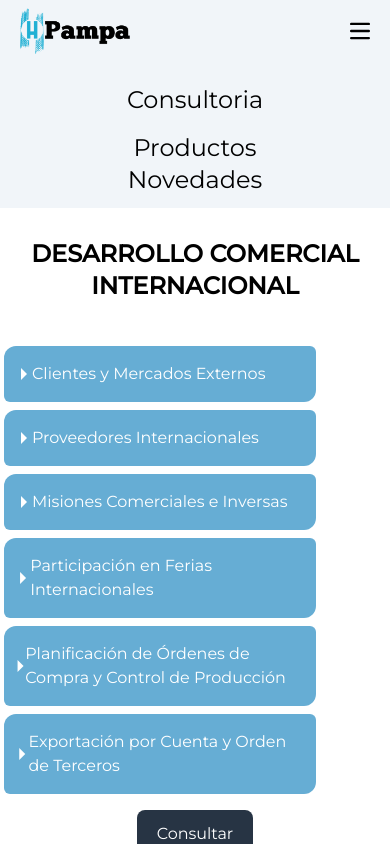
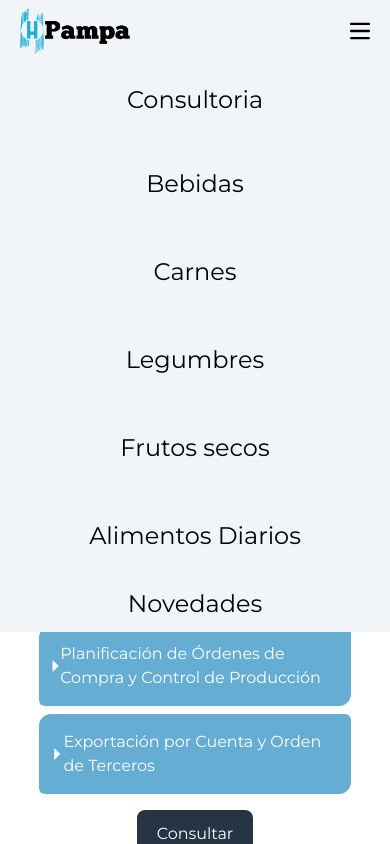
Before and after one commit to Lisandrocba/hpampa, a Next.js app: page /consultoria in a window 390 px wide. Both pictures are taken after a click on the button 360 px from the left and 31 px from the top of the page. Shown: the top 844 px of the page. Built offline with nearby package versions, Linux system fonts and the light colour scheme.

Commit message:
cambio menu servicios

```diff
--- a/components/Header.js
+++ b/components/Header.js
@@ -13,7 +13,7 @@ const Header = ({scrollToComponent}) => {
               <NavBar scrollToComponent={scrollToComponent}/>
             </div>
 
-            <div className="flex flex-row justify-center items-center  ml-3 w-1/3">
+            <div className="flex flex-row justify-center items-center  ml-3 w-1/3 -translate-x-6">
                 <Image className='w-24 lg:w-44' src={logoHPampa} alt="logohpampa" width={200} height={30}/>
             </div>
 
--- a/components/HeaderConsultoria.js
+++ b/components/HeaderConsultoria.js
@@ -36,13 +36,13 @@ const HeaderConsultoria = () => {
         <span className="text-2xl lg:text-6xl text-hpampa">C</span>onsultoría
       </h2>
       <div className="flex flex-col lg:flex-col lg:flex-wrap justify-center item-center mb-10 ">
-        <div className="flex flex-col flex-wrap justify-center items-center cursor-default border-b-solid border-b-2 border-slate-400 lg:px-5 py-10 lg:mx-10 my-3">
+        <div className="flex flex-col flex-wrap  justify-center items-center cursor-default border-b-solid border-b-2 border-slate-400 lg:px-5 py-10 lg:mx-10 my-3">
           {buttonForm.servicio1 ? (
             <FormControlServicios servicio={buttonForm.servicio}/>
           ) : (
-            <div className="flex flex-col justify-center items-center">
+            <div className="flex flex-col justify-center items-center w-full">
               <p className="font-bold text-2xl text-center pb-10">DESARROLLO COMERCIAL INTERNACIONAL</p>
-              <div className="flex flex-col lg:flex-row flex-wrap justify-center items-stretch">
+              <div className="flex flex-col lg:flex-row flex-wrap justify-center items-center lg:items-stretch w-full">
                 {textos.servicio1.map((text) => {
                   return (
                     <div
@@ -70,9 +70,9 @@ const HeaderConsultoria = () => {
           {buttonForm.servicio2 ? (
             <FormControlServicios  servicio={buttonForm.servicio}/>
           ) : (
-            <div>
+            <div className="w-full">
               <p className="font-bold text-2xl text-center pb-10">GESTION OPERATIVA Y ADUANERA</p>
-              <div className="flex flex-col lg:flex-row flex-wrap justify-center items-stretch">
+              <div className="flex flex-col lg:flex-row flex-wrap justify-center items-center w-full lg:items-stretch">
               {textos.servicio2.map((text) => {
                 return (
                   <div
--- a/components/NavBar.js
+++ b/components/NavBar.js
@@ -15,7 +15,7 @@ const NavBar = ({scrollToComponent}) => {
     return (
         <div className="relative  top-0 left-0  ">
           <div className={`flex flex-row items-center justify-between px-2 py-2 pr-5`}>
-            <button className={` ${estiloNavBar ? '' : ''}`} onClick={()=>setEstiloNavBar(!estiloNavBar)}>
+            <button className='bg-white p-2 rounded-2xl -translate-y-2' onClick={()=>setEstiloNavBar(!estiloNavBar)}>
               <svg className="w-7 h-7" aria-hidden="true" xmlns="http://www.w3.org/2000/svg" fill="none" viewBox="0 0 17 14">
                   <path stroke="currentColor" strokeLinecap="round" strokeLinejoin="round" strokeWidth="2" d="M1 1h15M1 7h15M1 13h15"/>
               </svg>
--- a/components/NavBarSectores.js
+++ b/components/NavBarSectores.js
@@ -37,9 +37,9 @@ const NavBarSectores = () => {
           >
             Consultoria
           </Link>
-          <button onClick={submenuProductos}>Productos</button>
-          <p>Novedades</p>
-          <div className={`flex flex-col justify-center gap-6 items-start ${submenu ? 'absolute' : 'hidden'} bg-slate-100 p-5 top-20 translate-x-4`}>
+          <button className="hidden lg:block" onClick={submenuProductos}>Productos</button>
+
+          <div className={`flex flex-col lg:flex-col justify-center items-center gap-6 lg:items-start ${submenu ? 'absolute' : 'lg:hidden'} bg-slate-100 p-5 lg:top-20 lg:translate-x-4`}>
           <Link
             className={
               asPath === "/bebidas"
@@ -91,6 +91,7 @@ const NavBarSectores = () => {
             Alimentos Diarios
           </Link>
           </div>
+          <p>Novedades</p>
         </div>
       </div>
     </div>
```
